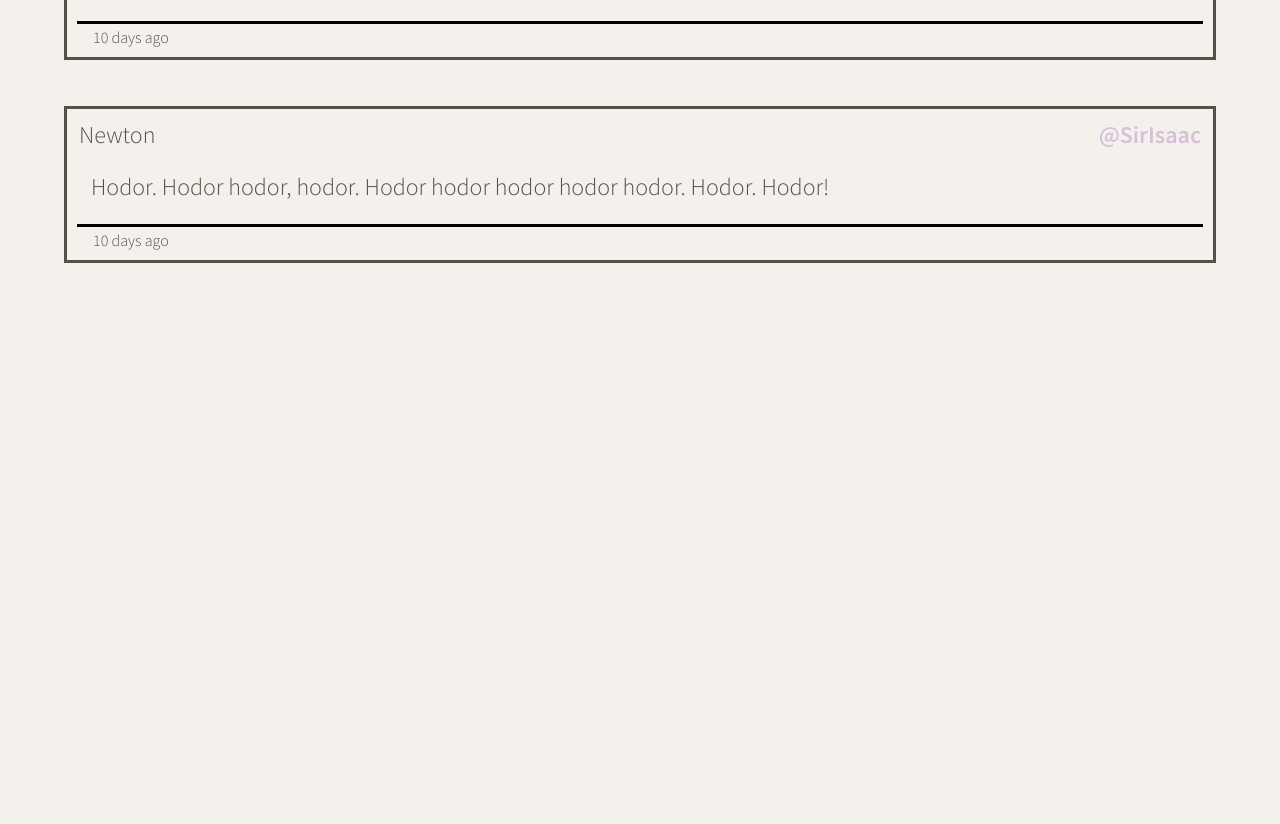
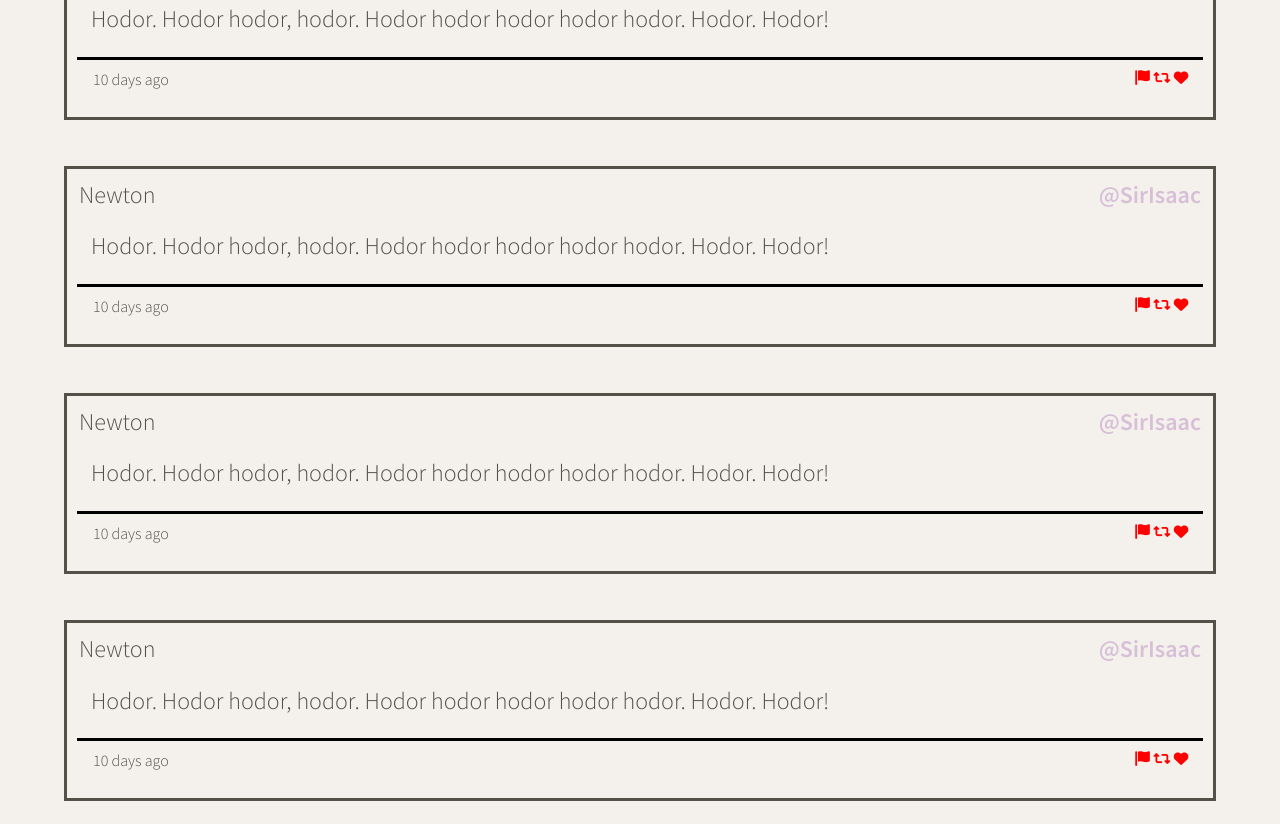
Before and after one commit to HabonH/tweeter, a website: page public/index.html in a window 1280 px wide. Shown: the part 644-1468 px from the top of the page. Before the commit the page ends 930 px from the top, so only its background shows below. Drawn offline with nearby package versions, Linux system fonts and the light colour scheme.

Commit message:
tweeter container

```diff
--- a/public/index.html
+++ b/public/index.html
@@ -78,8 +78,13 @@
         <strong>@SirIsaac</strong>
       </header>
       <p>Hodor. Hodor hodor, hodor. Hodor hodor hodor hodor hodor. Hodor. Hodor!</p>
-      <footer>
+      <footer class="tweet-footer">
         <small>10 days ago</small>
+        <div class="icons">
+          <i class="fas fa-flag"></i>
+          <i class="fas fa-retweet"></i>
+          <i class="fas fa-heart"></i>
+        </div>
       </footer>
     </article>
 
@@ -91,6 +96,43 @@
       <p>Hodor. Hodor hodor, hodor. Hodor hodor hodor hodor hodor. Hodor. Hodor!</p>
       <footer class="tweet-footer">
         <small>10 days ago</small>
+        <div class="icons">
+          <i class="fas fa-flag"></i>
+          <i class="fas fa-retweet"></i>
+          <i class="fas fa-heart"></i>
+        </div>
+      </footer>
+    </article>
+
+    <article class="tweet">
+      <header class="tweet-header">
+        <a>Newton</a>
+        <strong>@SirIsaac</strong>
+      </header>
+      <p>Hodor. Hodor hodor, hodor. Hodor hodor hodor hodor hodor. Hodor. Hodor!</p>
+      <footer class="tweet-footer">
+        <small>10 days ago</small>
+        <div class="icons">
+          <i class="fas fa-flag"></i>
+          <i class="fas fa-retweet"></i>
+          <i class="fas fa-heart"></i>
+        </div>
+      </footer>
+    </article>
+
+    <article class="tweet">
+      <header class="tweet-header">
+        <a>Newton</a>
+        <strong>@SirIsaac</strong>
+      </header>
+      <p>Hodor. Hodor hodor, hodor. Hodor hodor hodor hodor hodor. Hodor. Hodor!</p>
+      <footer class="tweet-footer">
+        <small>10 days ago</small>
+        <div class="icons">
+          <i class="fas fa-flag"></i>
+          <i class="fas fa-retweet"></i>
+          <i class="fas fa-heart"></i>
+        </div>
       </footer>
     </article>
 
--- a/public/styles/layout.css
+++ b/public/styles/layout.css
@@ -39,6 +39,7 @@ body {
   section.tweet-container{
     display: flex;
     flex-direction: column;
+    margin-top: 1.5em;
   }
 
   section.tweet-container article{
@@ -54,15 +55,6 @@ body {
     justify-content: space-between;
   }
 
-  header.tweet-header{
-    display: flex;
-    flex-direction: row;
-    justify-content: space-between;
-    padding-left: 0.5em;
-    padding-right: 0.5em;
-    padding-top: 0.5em;
-  }
-
   article.tweet footer{
     border-top: solid;
     border-color: black;
@@ -76,12 +68,41 @@ body {
     padding-left: 1em;
     padding-right: 1em;
   }
+  header.tweet-header{
+    display: flex;
+    flex-direction: row;
+    justify-content: space-between;
+    padding-left: 0.5em;
+    padding-right: 0.5em;
+    padding-top: 0.5em;
+  }
 
- small{
+  .tweet-footer{
+    display: flex;
+    padding-top: 0.5em;
+    margin-bottom: 0.5px;
+    flex-direction: row;
+    justify-content: space-between;
+  }
+
+ footer.tweet-footer small{
    margin-left: 1em;
    margin-right: 1em;
+
  }
+
+ footer.tweet-footer div{
+  margin-left: 1em;
+  margin-right: 1em;
+
+}
 
  strong{
   color:thistle;
  }
+
+ .icons{
+   justify-content: space-between;
+   padding-top: 20px;
+   font-size: 0.73em;
+ }
```
